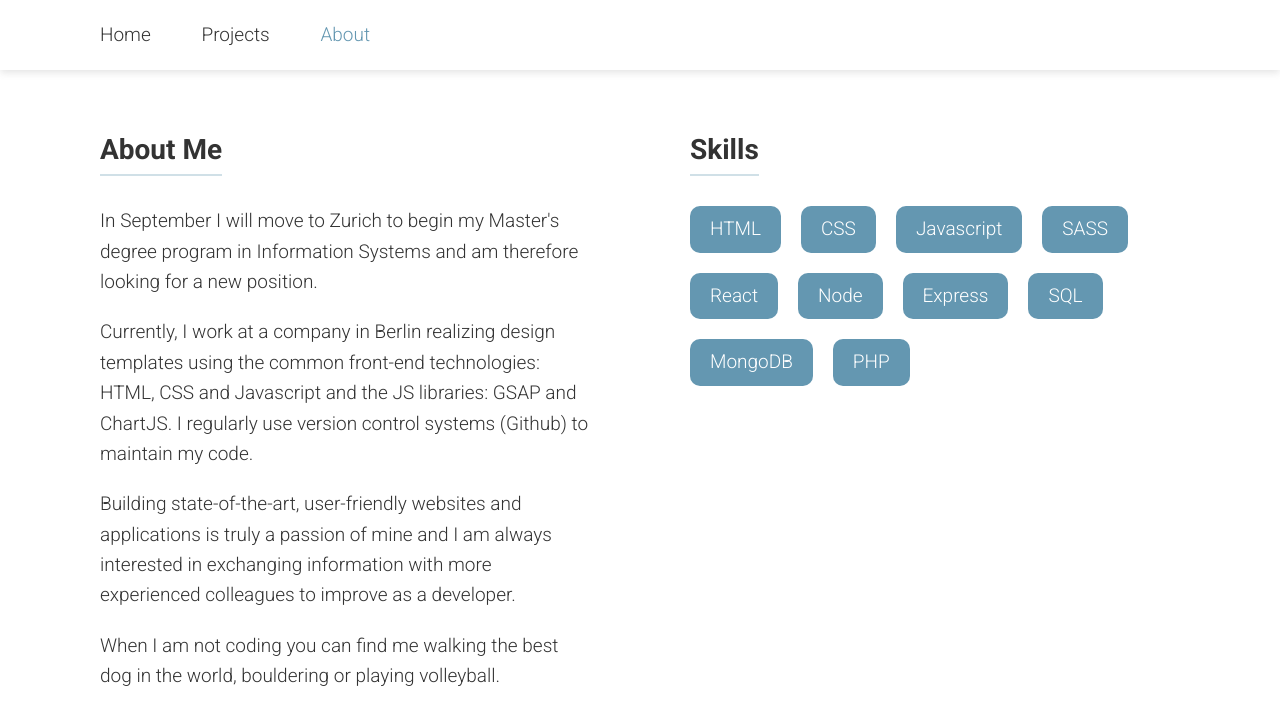
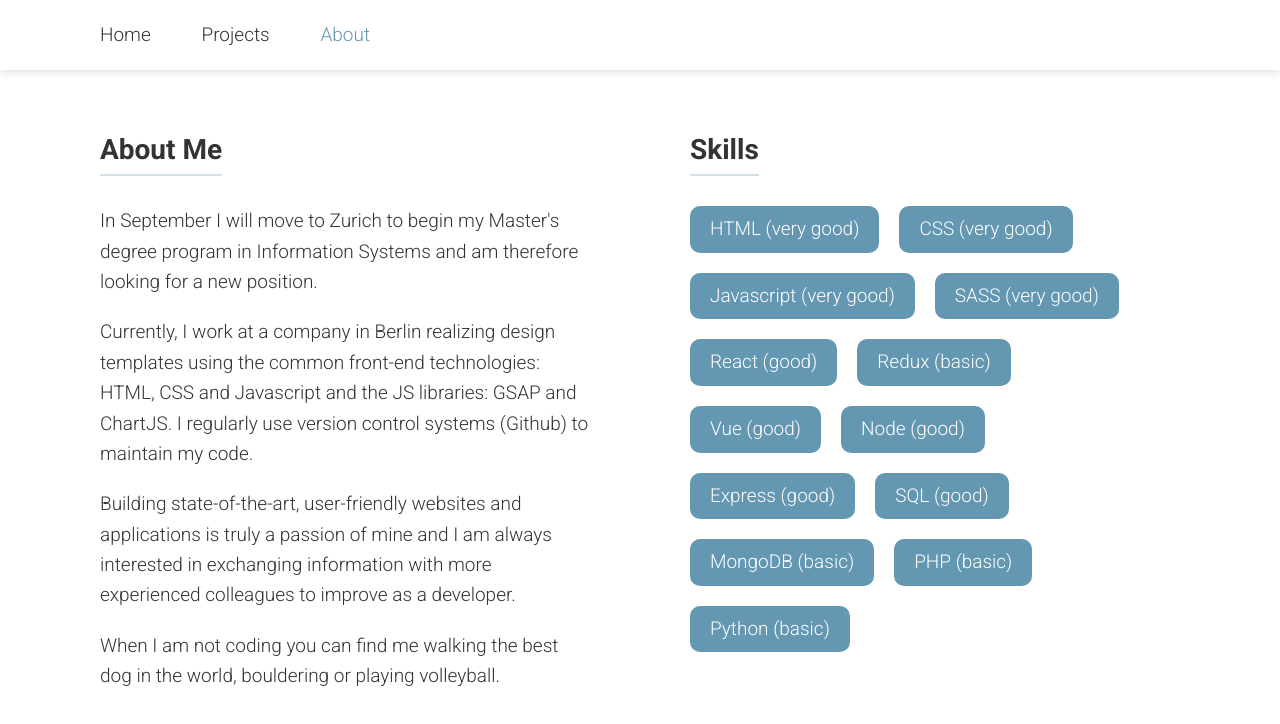
Before and after one commit to EmmaMuehlberger/Portfolio, a React (Create React App) app: page /about in a window 1280 px wide. Shown: the top 724 px of the page. Built offline with nearby package versions, Linux system fonts and the light colour scheme; the HTML template or start-up script is replaced by a standard one.

Commit message:
Update About.jsx

```diff
--- a/src/pages/About/About.jsx
+++ b/src/pages/About/About.jsx
@@ -27,16 +27,19 @@ const About = () => {
             <div className="About__tech">
                 <h4 className="title2">Skills</h4>
                 <ul>
-                    <li>HTML</li>
-                    <li>CSS</li>
-                    <li>Javascript</li>
-                    <li>SASS</li>
-                    <li>React</li>
-                    <li>Node</li>
-                    <li>Express</li>
-                    <li>SQL</li>
-                    <li>MongoDB</li>
-                    <li>PHP</li>
+                    <li>HTML (very good)</li>
+                    <li>CSS (very good)</li>
+                    <li>Javascript (very good)</li>
+                    <li>SASS (very good)</li>
+                    <li>React (good)</li>
+                    <li>Redux (basic)</li>
+                    <li>Vue (good)</li>
+                    <li>Node (good)</li>
+                    <li>Express (good)</li>
+                    <li>SQL (good)</li>
+                    <li>MongoDB (basic)</li>
+                    <li>PHP (basic)</li>
+                    <li>Python (basic)</li>
                 </ul>
             </div>
         </div>
```
